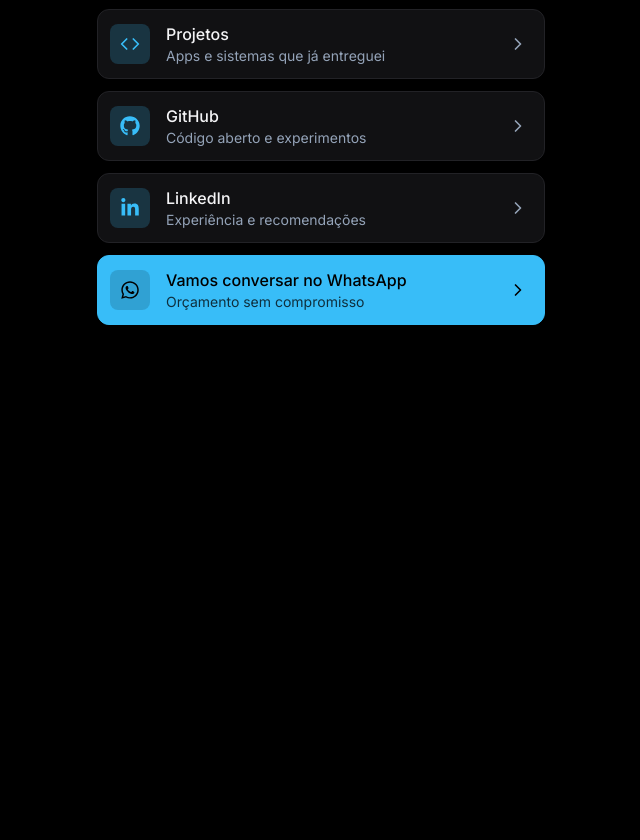
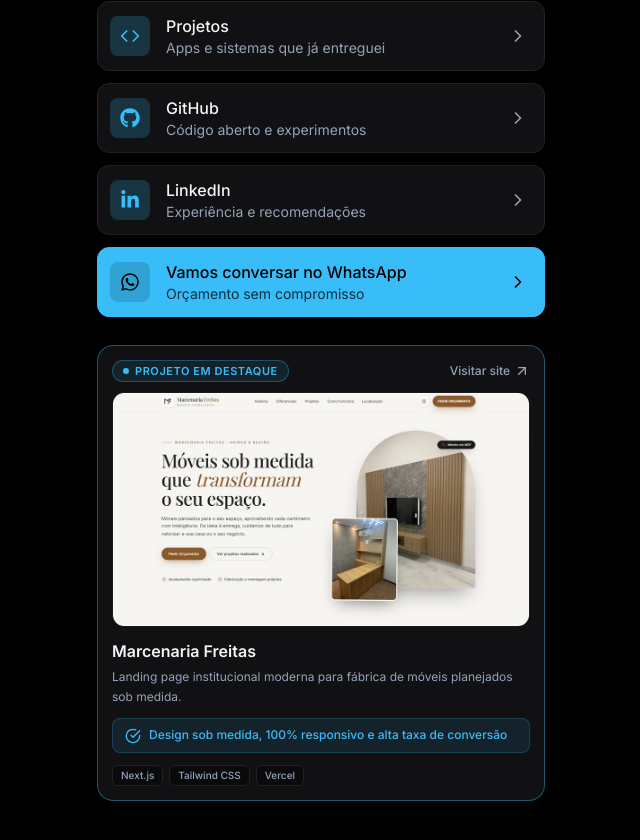
Before and after one commit to JoaoPedroFreitas9/Link-in-Bio, a Next.js app: page / in a window 1280 px wide. Shown: the part 466-1306 px from the top of the page, without its empty margins (319-959 px from the left). Before the commit the page ends 831 px from the top, so only its background shows below. Built offline with nearby package versions, Linux system fonts and the light colour scheme.

Commit message:
feat: adiciona card de projeto em destaque da Marcenaria Freitas com print e linha de resultado

```diff
--- a/app/page.tsx
+++ b/app/page.tsx
@@ -1,13 +1,15 @@
+import { FeaturedProjectCard } from "@/components/FeaturedProjectCard";
 import { LinkCard } from "@/components/LinkCard";
 import { Profile } from "@/components/Profile";
 import { SocialRow } from "@/components/SocialRow";
-import { links, profile, socials } from "@/data/links";
+import { featuredProject, links, profile, socials } from "@/data/links";
 
 export default function Home() {
   return (
-    <main className="mx-auto flex w-full max-w-[480px] flex-col gap-8 px-4 py-10">
+    <main className="mx-auto flex w-full max-w-[480px] flex-col gap-7 px-4 py-10">
       <Profile {...profile} />
       <SocialRow items={socials} />
+
       <ul className="flex flex-col gap-3" aria-label="Links">
         {links.map((link) => (
           <li key={link.href}>
@@ -15,6 +17,12 @@
           </li>
         ))}
       </ul>
+
+      {featuredProject && (
+        <section aria-label="Projeto em destaque">
+          <FeaturedProjectCard {...featuredProject} />
+        </section>
+      )}
     </main>
   );
 }
--- /dev/null
+++ b/components/FeaturedProjectCard.tsx
@@ -0,0 +1,84 @@
+import Image from "next/image";
+import { FiArrowUpRight, FiCheckCircle } from "react-icons/fi";
+import type { FeaturedProject } from "@/data/links";
+import { isExternal, withUtm } from "@/lib/utm";
+
+export function FeaturedProjectCard({
+  badge = "Projeto em destaque",
+  title,
+  description,
+  resultMetric,
+  image,
+  href,
+  ctaText = "Ver projeto",
+  tags,
+  noUtm = false,
+}: FeaturedProject) {
+  const external = isExternal(href);
+
+  return (
+    <article aria-label={title}>
+      <a
+        href={withUtm(href, noUtm)}
+        {...(external && { target: "_blank", rel: "noopener noreferrer" })}
+        className="group flex flex-col overflow-hidden rounded-2xl border border-accent/40 bg-card p-3.5 transition duration-150 ease-out hover:-translate-y-0.5 hover:border-accent focus-visible:outline-none focus-visible:ring-2 focus-visible:ring-accent focus-visible:ring-offset-2 focus-visible:ring-offset-bg"
+      >
+        {/* Header do Card com Badge e Seta */}
+        <div className="mb-2.5 flex items-center justify-between gap-2">
+          <span className="inline-flex items-center gap-1.5 rounded-full border border-accent/30 bg-accent/10 px-2.5 py-0.5 text-[11px] font-semibold uppercase tracking-wider text-accent">
+            <span className="size-1.5 rounded-full bg-accent" />
+            {badge}
+          </span>
+          <span className="flex items-center gap-1 text-xs font-medium text-muted transition-colors group-hover:text-accent">
+            <span>{ctaText}</span>
+            <FiArrowUpRight
+              aria-hidden="true"
+              className="size-4 transition-transform duration-150 group-hover:translate-x-0.5 group-hover:-translate-y-0.5"
+            />
+          </span>
+        </div>
+
+        {/* Print do Projeto com aspecto 16:9 */}
+        <div className="relative aspect-[16/9] w-full overflow-hidden rounded-xl border border-border/80 bg-black">
+          <Image
+            src={image}
+            alt={`Print do projeto ${title}`}
+            fill
+            sizes="(max-width: 480px) 100vw, 448px"
+            className="object-cover object-top transition duration-300 ease-out group-hover:scale-[1.02]"
+          />
+        </div>
+
+        {/* Conteúdo: Título e Descrição */}
+        <div className="mt-3 flex flex-col">
+          <h2 className="text-base font-semibold text-fg transition-colors group-hover:text-accent">
+            {title}
+          </h2>
+          <p className="mt-1 text-xs leading-relaxed text-muted">{description}</p>
+        </div>
+
+        {/* Linha de Resultado em Destaque */}
+        {resultMetric && (
+          <div className="mt-3 flex items-center gap-2 rounded-lg border border-accent/20 bg-accent/10 px-3 py-2 text-xs font-medium text-accent">
+            <FiCheckCircle aria-hidden="true" className="size-4 shrink-0 text-accent" />
+            <span className="leading-snug">{resultMetric}</span>
+          </div>
+        )}
+
+        {/* Tags de tecnologias */}
+        {tags && tags.length > 0 && (
+          <div className="mt-3 flex flex-wrap gap-1.5">
+            {tags.map((tag) => (
+              <span
+                key={tag}
+                className="rounded-md border border-border bg-black/40 px-2 py-0.5 text-[10px] font-medium text-muted"
+              >
+                {tag}
+              </span>
+            ))}
+          </div>
+        )}
+      </a>
+    </article>
+  );
+}
--- a/data/links.ts
+++ b/data/links.ts
@@ -34,8 +34,31 @@
   noUtm?: boolean;
 };
 
+export type FeaturedProject = {
+  badge?: string;
+  title: string;
+  description: string;
+  resultMetric: string;
+  image: string;
+  href: string;
+  ctaText?: string;
+  tags?: string[];
+  noUtm?: boolean;
+};
+
 export const site = {
   url: "https://seudominio.com",
+};
+
+export const featuredProject: FeaturedProject = {
+  badge: "Projeto em destaque",
+  title: "Marcenaria Freitas",
+  description: "Landing page institucional moderna para fábrica de móveis planejados sob medida.",
+  resultMetric: "Design sob medida, 100% responsivo e alta taxa de conversão",
+  image: "/marcenaria-freitas.jpg",
+  href: "https://marcenaria-freitas.vercel.app/",
+  ctaText: "Visitar site",
+  tags: ["Next.js", "Tailwind CSS", "Vercel"],
 };
 
 export const profile: Profile = {
```
Also changed, not shown: public/Captura de tela 2026-10-11 171127.png (added), public/marcenaria-freitas.jpg (added).
